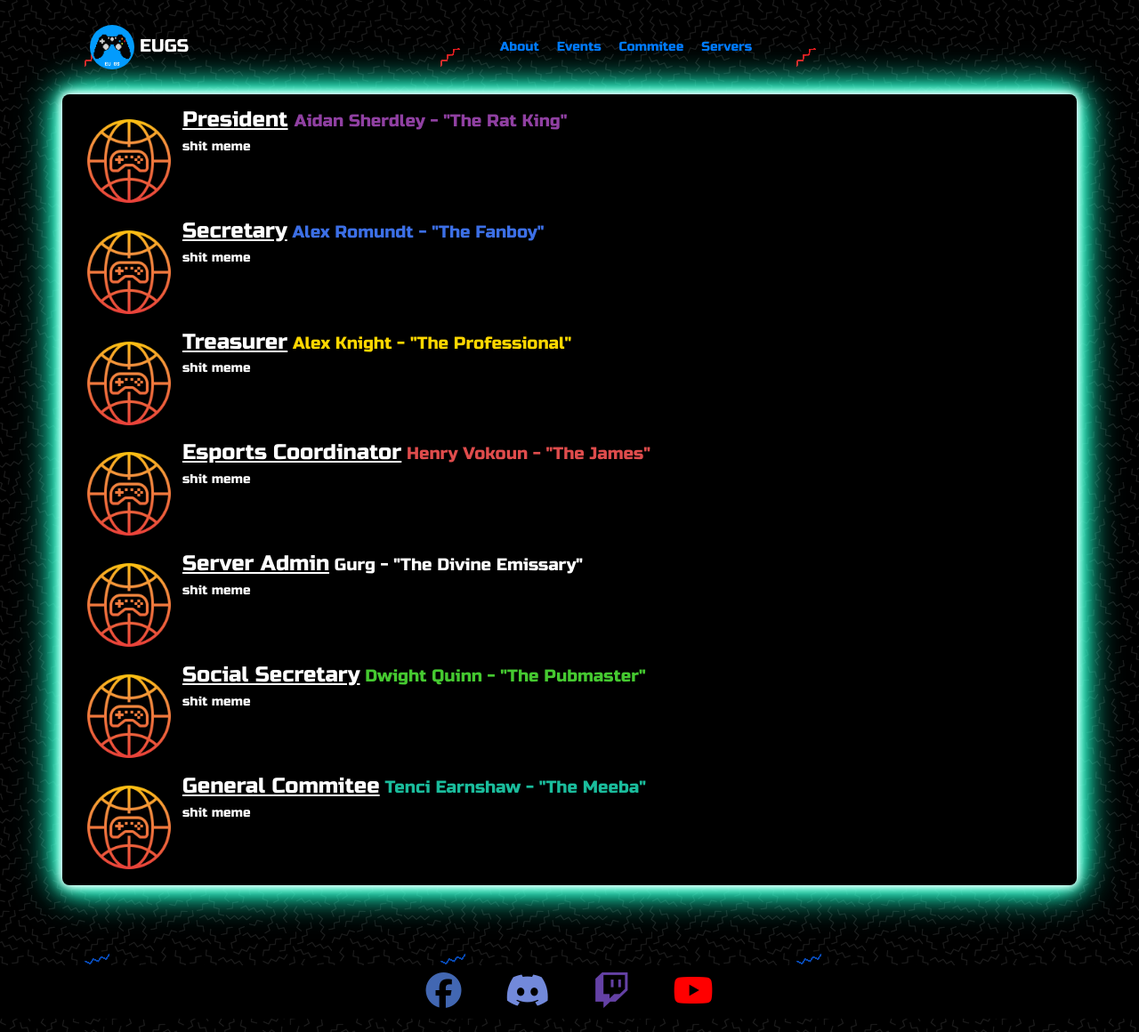
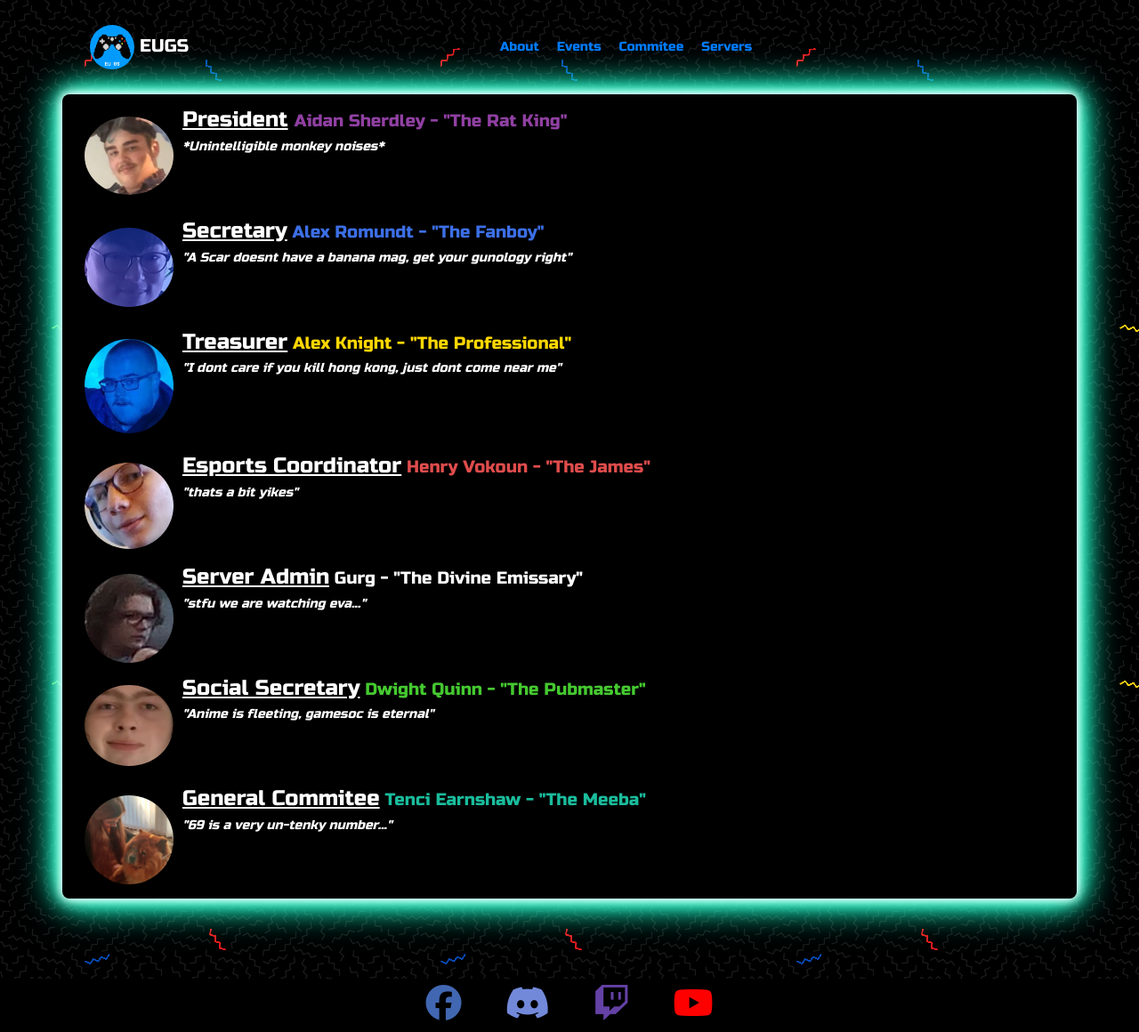
Before and after one commit to Ninteedo/eugs_website, a Jekyll site: the page built from committee.html, in a window 1280 px wide. Shown: the whole page at 89% size. Built offline with Jekyll 4.4.1, drawn with Linux system fonts in a browser that asks for light colours; nearby versions of some CDN libraries.

Commit message:
updated committee profiles, some formatting

```diff
--- a/_sass/main.scss
+++ b/_sass/main.scss
@@ -54,7 +54,7 @@ body {
 
 
 #top {
-    background-image: url("memphis-colour.png");
+    background-image: url("memphis-colour-new.png");
     background-color: black;
     font-size: 0.9rem;
     font-weight: 100;
--- a/committee.html
+++ b/committee.html
@@ -1,71 +1,58 @@
 ---
 layout: default
-title: EUGS Event Schedule
+title: Committee
 ---
 <!---
 There is definitley a cleaner, sexier way to do this. And i dont care
 --->
 <div class="container pageback">
-    <img src="assets/images/online-gaming.png" class=" events-img float-left img-fluid" style="width:120px; height:auto;">
+    <img src="assets/images/president.jpg" class="rounded-circle events-img float-left img-fluid" style="width:120px; height:auto;">
     <p class=" h4 text-left"><u>President</u> <small class="" style="color:#9040a2;">   Aidan Sherdley - "The Rat King"</small></p>
-    <p class="text-left">
-        shit meme
-    </p>
+    <p class="text-left"><em><strong>*Unintelligible monkey noises*</strong></em></p>
     <br>
     <br>
     <br>
     <br>
-    <img src="assets/images/online-gaming.png" class=" events-img float-left img-fluid" style="width:120px; height:auto;">
+    <img src="assets/images/bingus.png" class="rounded-circle d-inline-block events-img float-left img-fluid" style="width:120px; height:autopx;">
     <p class=" h4 text-left"><u>Secretary</u><small style="color:#3c6fe6;">   Alex Romundt - "The Fanboy"</small></p>
-    <p class="text-left">
-        shit meme
-    </p>
+    <p class="text-left"><em><strong>"A Scar doesnt have a banana mag, get your gunology right"</strong></em></p>
     <br>
     <br>
     <br>
     <br>
-    <img src="assets/images/online-gaming.png" class=" events-img float-left img-fluid" style="width:120px; height:auto;">
+    <img src="assets/images/moneymoneymoney.jpg" class="rounded-circle d-inline-block img-fluid events-img float-left img-fluid" style="width:120px; height:auto;">
     <p class=" h4 text-left"><u>Treasurer</u><small style="color:#ffd700;">   Alex Knight - "The Professional"</small></p>
-    <p class="text-left">
-        shit meme
-    </p>
+    <p class="text-left"><em><strong>"I dont care if you kill hong kong, just dont come near me"</em></strong></p>
+    <br>
     <br>
     <br>
     <br>
     <br>
 
-    <img src="assets/images/online-gaming.png" class=" events-img float-left img-fluid" style="width:120px; height:auto;">
-    <p class=" h4 text-left"><u>Esports Coordinator</u><small style="color:#df4c4c;">   Henry Vokoun - "The James"</small></p>
-    <p class="text-left">
-        shit meme
-    </p>
+    <img src="assets/images/esports.jpg" class="rounded-circle d-inline-block img-fluid events-img float-left img-fluid" style="width:120px; height:auto;">
+    <p class=" h4 text-left"><u>Esports Coordinator</u><small style="color:#df4c4c;">    Henry Vokoun - "The James"</small></p>
+    <p class="text-left"><em><strong>"thats a bit yikes"</strong></em></p>
     <br>
     <br>
     <br>
     <br>
-    <img src="assets/images/online-gaming.png" class=" events-img float-left img-fluid" style="width:120px; height:auto;">
+    <img src="assets/images/gurg.jpg" class="rounded-circle events-img float-left img-fluid" style="width:120px; height:auto;">
     <p class=" h4 text-left"><u>Server Admin</u><small style="color:#ffffff;">   Gurg - "The Divine Emissary"</small></p>
-    <p class="text-left">
-        shit meme
-    </p>
+    <p class="text-left"><em><strong>"stfu we are watching eva..."</strong></em></p>
     <br>
     <br>
     <br>
     <br>
-    <img src="assets/images/online-gaming.png" class=" events-img float-left img-fluid" style="width:120px; height:auto;">
+    <img src="assets/images/socialsec.jpg" class="rounded-circle events-img float-left img-fluid" style="width:120px; height:auto;">
     <p class=" h4 text-left"><u>Social Secretary</u><small style="color:#45c930;">   Dwight Quinn - "The Pubmaster"</small></p>
-    <p class="text-left">
-        shit meme
-    </p>
+    <p class="text-left"><em><strong>"Anime is fleeting, gamesoc is eternal"</strong></em></p>
     <br>
     <br>
     <br>
     <br>
-    <img src="assets/images/online-gaming.png" class=" events-img float-left img-fluid" style="width:120px; height:auto;">
+    <img src="assets/images/general.jpg" class="rounded-circle events-img float-left img-fluid" style="width:120px; height:auto;">
     <p class=" h4 text-left"><u>General Commitee</u><small style="color:#1abc9c;">   Tenci Earnshaw - "The Meeba"</small></p>
-    <p class="text-left">
-        shit meme
-    </p>
+    <p class="text-left"><em><strong>"69 is a very un-tenky number..."</strong></em></p>
     <br>
     <br>
     <br>
--- a/index.html
+++ b/index.html
@@ -1,6 +1,6 @@
 ---
 layout: default
-title: EUGS Home
+title: Welcome to EUGS
 ---
 
 <div class="container pageback" >
```
Also changed, not shown: about.html (+1 -9 lines), assets/css/memphis-colour-new.png (added), assets/css/memphis-colour.png (deleted), assets/images/IMG_20200720_181356.png (added), assets/images/bingus.png (added), assets/images/elliot.jpg (deleted), assets/images/esports.jpg (added), assets/images/game-controller.png (deleted), assets/images/general.jpg (added), assets/images/gurg.jpg (added), assets/images/headphones.png (deleted), assets/images/moneymoneymoney.jpg (added), assets/images/oli.jpg (deleted), assets/images/president.jpg (added), 1 more files.
